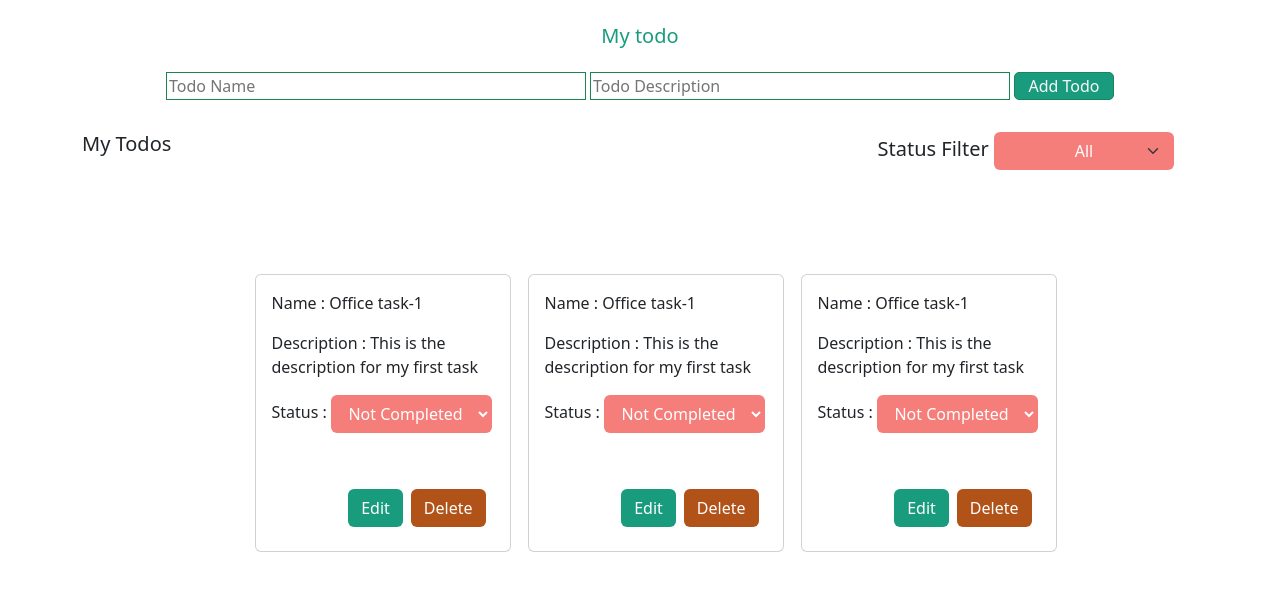
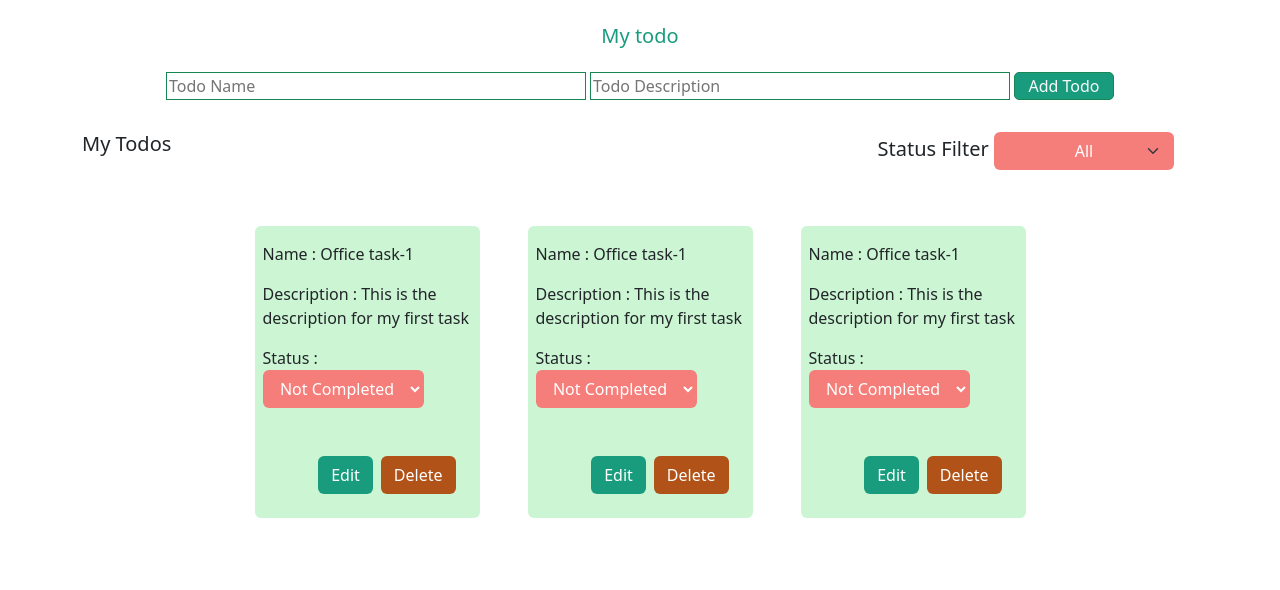
Before and after one commit to bharathiraja-developer/React-Todo, a React (Vite) app: page / in a window 1280 px wide. Shown: the top 590 px of the page. Built offline with nearby package versions, Linux system fonts and the light colour scheme.

Commit message:
Todo task

```diff
--- a/src/App.jsx
+++ b/src/App.jsx
@@ -2,6 +2,7 @@ import React from "react";
 import Mytodo from "./Components/Mytodo";
 import CreateTodo from "./Components/CreateTodo";
 import Content from "./Components/Content";
+import Array from "./Components/Array";
 
 function App() {
   return (
--- /dev/null
+++ b/src/Components/Array.jsx
@@ -0,0 +1,21 @@
+const Array = [
+  {
+    id: "1",
+    todoName: "Office task-1",
+    todoDescription: "This is the description for my first task",
+    status: false,
+  },
+  {
+    id: "2",
+    todoName: "Office task-1",
+    todoDescription: "This is the description for my first task",
+    status: false,
+  },
+  {
+    id: "3",
+    todoName: "Office task-1",
+    todoDescription: "This is the description for my first task",
+    status: false,
+  },
+];
+export default Array;
--- a/src/Components/Content.jsx
+++ b/src/Components/Content.jsx
@@ -1,32 +1,13 @@
 import React from "react";
 import TodoCard from "./TodoCard";
+import Array from "./Array";
 
 function Content() {
-  const Contents = [
-    {
-      id: "1",
-      todoName: "Office task-1",
-      todoDescription: "This is the description for my first task",
-      status: false,
-    },
-    {
-      id: "2",
-      todoName: "Office task-1",
-      todoDescription: "This is the description for my first task",
-      status: false,
-    },
-    {
-      id: "3",
-      todoName: "Office task-1",
-      todoDescription: "This is the description for my first task",
-      status: false,
-    },
-  ];
   return (
     <section className="py-5">
-      <div className="container px-4 px-lg-5 mt-5">
+      <div className="container px-4 px-lg-5 mt-0">
         <div className="row gx-4 gx-lg-5 row-cols-2 row-cols-md-3 row-cols-xl-4 justify-content-center">
-          {Contents.map((contents) => (
+          {Array.map((contents) => (
             <TodoCard
               key={contents.id}
               todoName={contents.todoName}
--- a/src/Components/CreateTodo.jsx
+++ b/src/Components/CreateTodo.jsx
@@ -1,24 +1,52 @@
-import React from "react";
+import React, { useState } from "react";
+import Array from "./Array";
 
 function CreateTodo() {
+  const [inputs, setInputs] = useState({});
+
+  const handleChange = (event) => {
+    const name = event.target.name;
+    const value = event.target.value;
+    setInputs((values) => ({ ...values, [name]: value }));
+  };
+
+  const handleSubmit = (event) => {
+    event.preventDefault();
+    let id = Array.length + 1;
+    let todoName = inputs.TodoName;
+    let todoDescription = inputs.TodoDescription;
+    Array.push({
+      id: id,
+      todoName: todoName,
+      todoDescription: todoDescription,
+      status: false,
+    });
+    console.log(Array);
+  };
   return (
     <div className="container mt-4">
       <div className="row">
         <div className="col"></div>
         <div className="col-11 text-center">
+          <form onSubmit={handleSubmit}>
             <input
               className="border border-success me-1 mb-2"
               placeholder="Todo Name"
+              name="TodoName"
+              value={inputs.TodoName}
+              onChange={handleChange}
               style={{ width: "420px" }}
-            name="TodoName"
             ></input>
             <input
               className="border border-success me-1 mb-2"
               placeholder="Todo Description"
+              name="TodoDescription"
+              value={inputs.TodoDescription}
+              onChange={handleChange}
               style={{ width: "420px" }}
-            name="TodoDescription"
             ></input>
             <button
+              type="submit"
               className="border border-success text-light"
               style={{
                 backgroundColor: "#199C7D",
@@ -28,6 +56,7 @@ function CreateTodo() {
             >
               Add Todo
             </button>
+          </form>
         </div>
         <div className="col"></div>
         <div className="row mt-4">
--- a/src/Components/TodoCard.jsx
+++ b/src/Components/TodoCard.jsx
@@ -1,10 +1,14 @@
 import React from "react";
+import Array from "./Array";
 
-function TodoCard({ todoName, todoDescription, status }) {
+function TodoCard({ todoName, todoDescription }) {
   return (
     <div className="col mb-5">
-      <div className="card h-100" style={{ width: "16rem" }}>
-        <div className="card-body p-3">
+      <div
+        className="card h-100"
+        style={{ backgroundColor: "#CCF5D3", border: "none" }}
+      >
+        <div className="card-body p-2 pt-3">
           <div>
             <p>Name : {todoName}</p>
             <p>Description : {todoDescription}</p>
```
Lines whose indentation alone changed are shown as unchanged.
